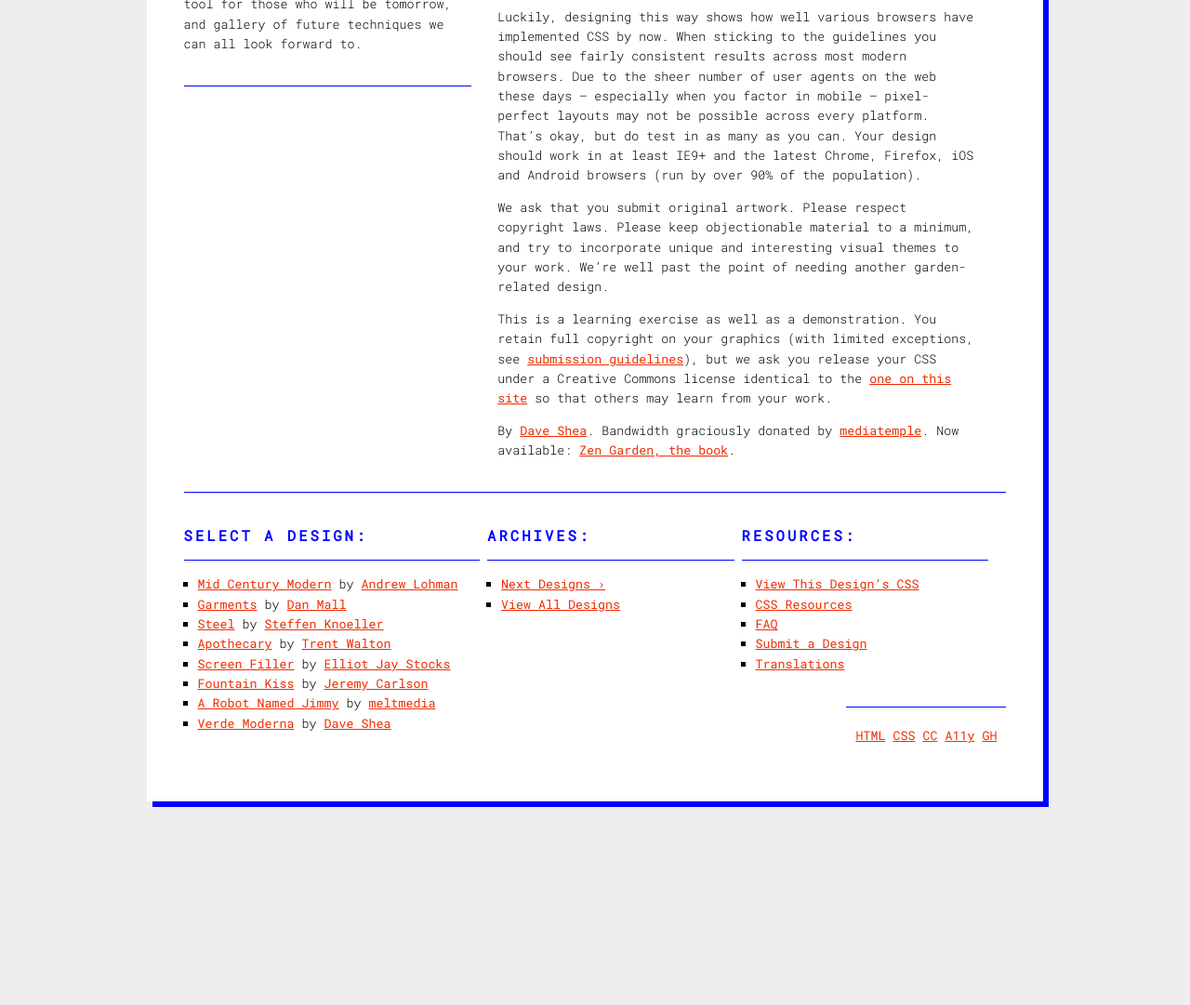
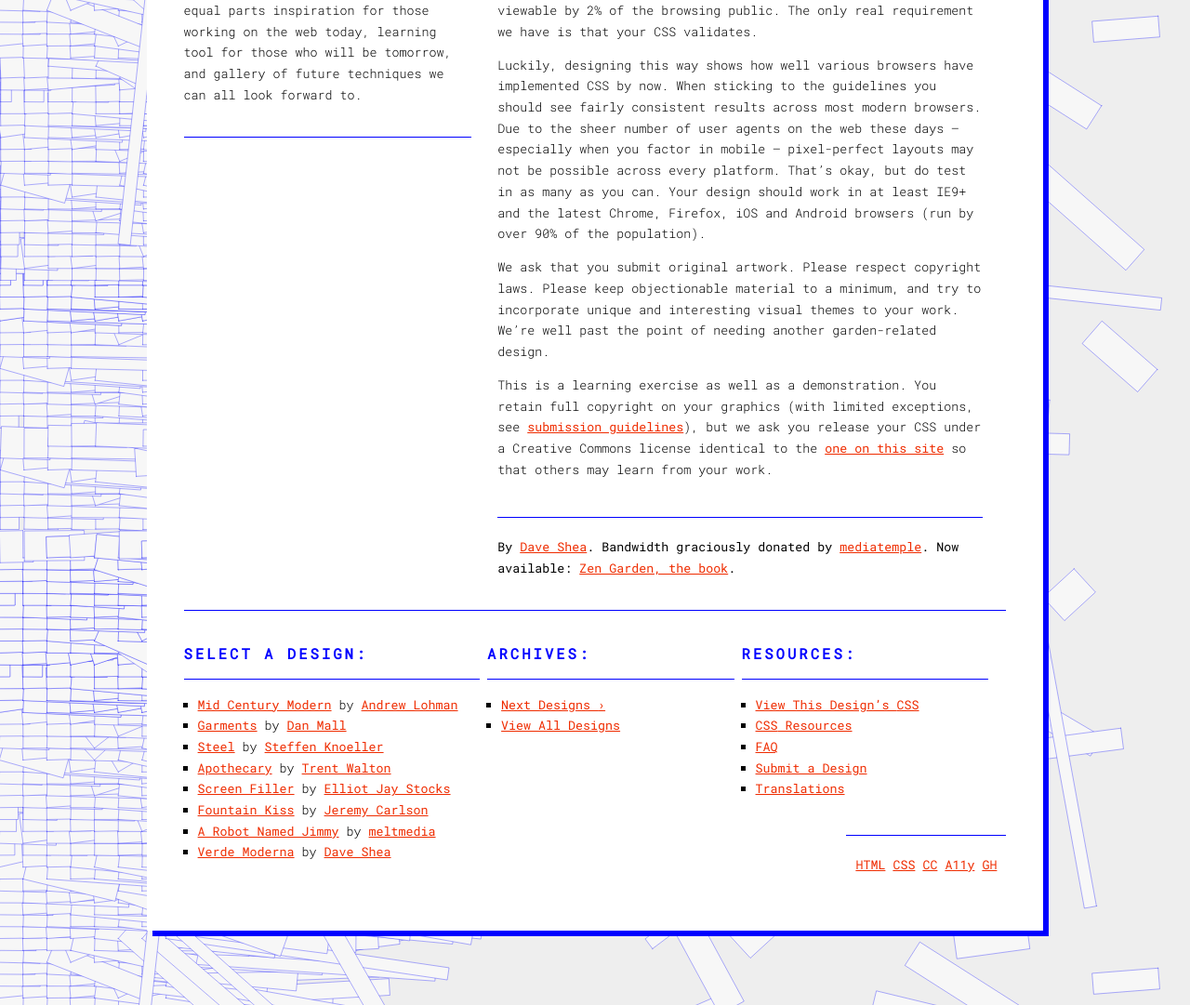
Before and after one commit to alxdwa/css-zen-garden-2, a plain HTML site: page index.html in a window 1280 px wide. Shown: the part 1428-2509 px from the top of the page at 93% size. Before the commit the page ends 2370 px from the top, so only its background shows below. Drawn offline with Linux system fonts and the light colour scheme.

Commit message:
changing background and some restyling of main content

```diff
--- a/style.css
+++ b/style.css
@@ -6,11 +6,11 @@
 
 
 body {
-  background: #EEEEEE;
-  background-position-y: -15px;
+  background: url('bg2.svg') left   #EEEEEE;
+  background-position-y: -50px;
   font-size: 10pt;
   font-weight: 300;
-  line-height: 1.6em;
+  line-height: 1.7em;
 }
 
 a {
@@ -197,6 +197,13 @@ ul {
   list-style-type: square;
 }
 
+p[role=contentinfo] {
+  font-weight: 400;
+  border-top: 1px solid #0000FF;
+  padding-top: 20px;
+  margin-top: 40px;
+}
+
 @media screen and (min-width: 700px) {
   body {
     margin-top: 80px;
@@ -205,7 +212,7 @@ ul {
 
 
   .summary {
-    width:35%;
+    width:36%;
     display: inline-block;
     border-top: 1px solid #0000FF;
     border-bottom: none;
@@ -214,7 +221,7 @@ ul {
   }
 
   .preamble {
-    width:58%;
+    width:60%;
     display: inline-block;
     margin-left:10px;
     vertical-align: middle;
@@ -240,7 +247,7 @@ ul {
   }
 
   .requirements {
-    width:58%;
+    width:59%;
   }
 
   .design-selection {
```
Also changed, not shown: bg2.svg (added).
